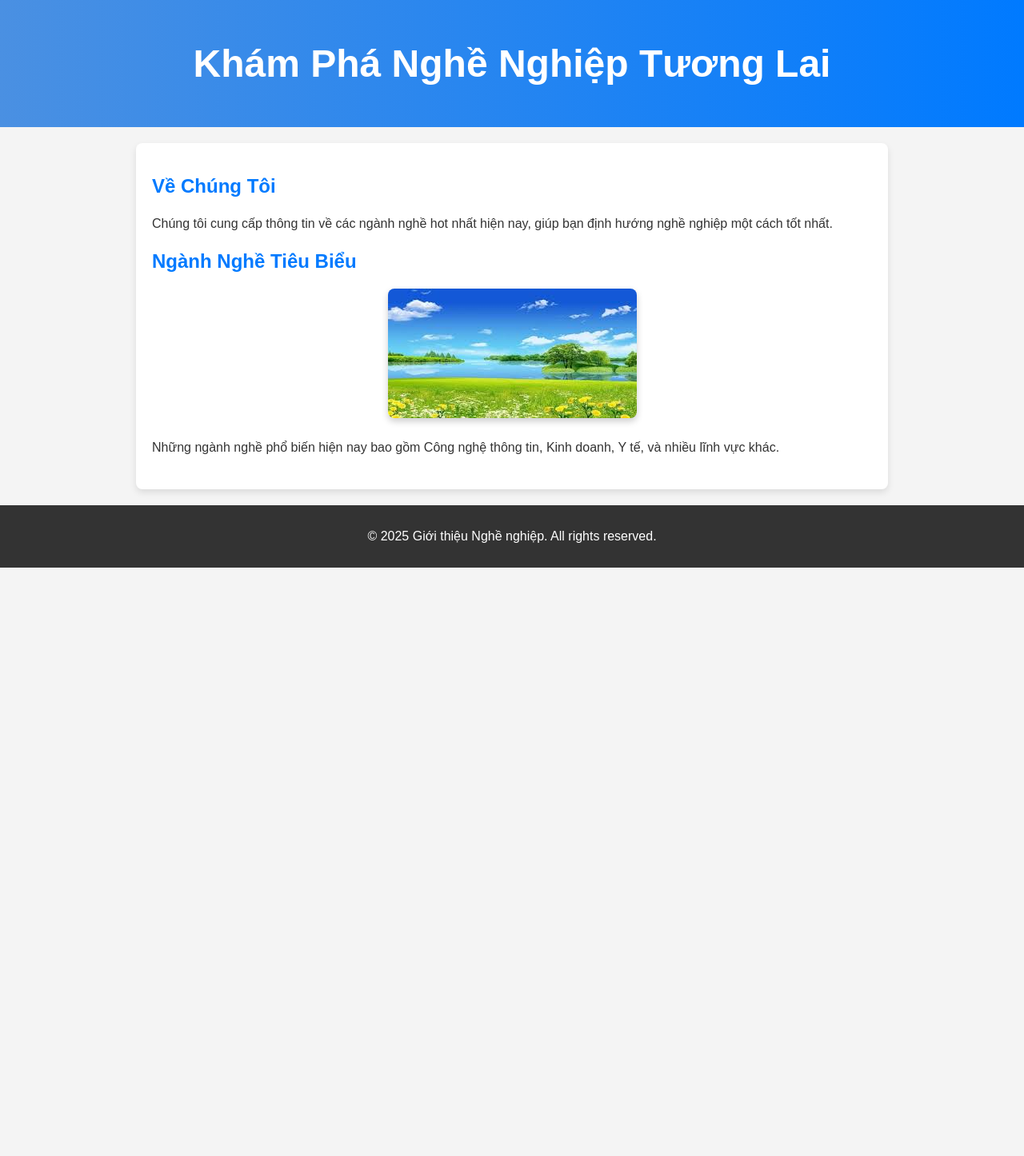
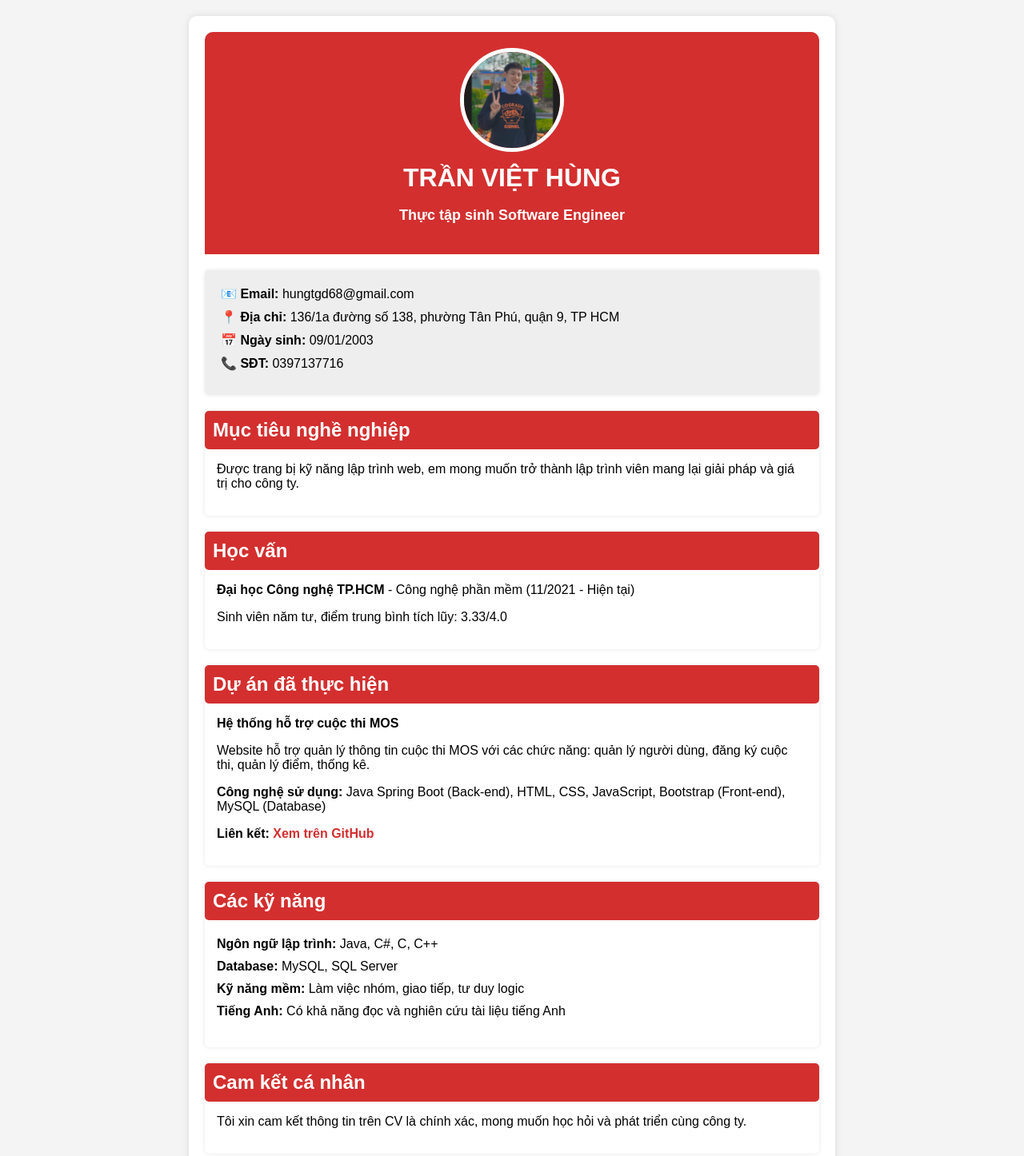
Before and after one commit to VietHung0901/KiemTraGit, a plain HTML site: page index.html in a window 1280 px wide. Shown: the whole page at 80% size. Before the commit the page ends 800 px from the top, so only its background shows below. Drawn offline with Linux system fonts and the light colour scheme.

Commit message:
Tran Viet Hung index style 2

```diff
--- a/index.html
+++ b/index.html
@@ -3,28 +3,57 @@
 <head>
     <meta charset="UTF-8">
     <meta name="viewport" content="width=device-width, initial-scale=1.0">
-    <title>Giới thiệu Nghề nghiệp</title>
+    <title>CV - Trần Việt Hùng</title>
     <link rel="stylesheet" href="style.css">
 </head>
 <body>
-    <header>
-        <h1>Khám Phá Nghề Nghiệp Tương Lai</h1>
-    </header>
-    <main>
-        <section>
-            <h2>Về Chúng Tôi</h2>
-            <p>Chúng tôi cung cấp thông tin về các ngành nghề hot nhất hiện nay, giúp bạn định hướng nghề nghiệp một cách tốt nhất.</p>
+    <div class="container">
+        <header>
+            <img src="images/avatar.png" alt="Trần Việt Hùng" class="avatar">
+            <h1>TRẦN VIỆT HÙNG</h1>
+            <p class="subtitle">Thực tập sinh Software Engineer</p>
+        </header>
+
+        <section class="info">
+            <div class="info-item"><strong>📧 Email:</strong> hungtgd68@gmail.com</div>
+            <div class="info-item"><strong>📍 Địa chỉ:</strong> 136/1a đường số 138, phường Tân Phú, quận 9, TP HCM</div>
+            <div class="info-item"><strong>📅 Ngày sinh:</strong> 09/01/2003</div>
+            <div class="info-item"><strong>📞 SĐT:</strong> 0397137716</div>
         </section>
-        <section>
-            <h2>Ngành Nghề Tiêu Biểu</h2>
-            <div class="image-container">
-                <img src="images/anh2.jpeg" alt="Nghề nghiệp">
-            </div>
-            <p>Những ngành nghề phổ biến hiện nay bao gồm Công nghệ thông tin, Kinh doanh, Y tế, và nhiều lĩnh vực khác.</p>
+
+        <section class="objective">
+            <h2>Mục tiêu nghề nghiệp</h2>
+            <p>Được trang bị kỹ năng lập trình web, em mong muốn trở thành lập trình viên mang lại giải pháp và giá trị cho công ty.</p>
         </section>
-    </main>
-    <footer>
-        <p>&copy; 2025 Giới thiệu Nghề nghiệp. All rights reserved.</p>
-    </footer>
+
+        <section class="education">
+            <h2>Học vấn</h2>
+            <p><strong>Đại học Công nghệ TP.HCM</strong> - Công nghệ phần mềm (11/2021 - Hiện tại)</p>
+            <p>Sinh viên năm tư, điểm trung bình tích lũy: 3.33/4.0</p>
+        </section>
+
+        <section class="projects">
+            <h2>Dự án đã thực hiện</h2>
+            <p><strong>Hệ thống hỗ trợ cuộc thi MOS</strong></p>
+            <p>Website hỗ trợ quản lý thông tin cuộc thi MOS với các chức năng: quản lý người dùng, đăng ký cuộc thi, quản lý điểm, thống kê.</p>
+            <p><strong>Công nghệ sử dụng:</strong> Java Spring Boot (Back-end), HTML, CSS, JavaScript, Bootstrap (Front-end), MySQL (Database)</p>
+            <p><strong>Liên kết:</strong> <a href="https://github.com/VietHung0901/DACN_HeThongMOS/tree/VietHung" target="_blank">Xem trên GitHub</a></p>
+        </section>
+
+        <section class="skills">
+            <h2>Các kỹ năng</h2>
+            <ul>
+                <li><strong>Ngôn ngữ lập trình:</strong> Java, C#, C, C++</li>
+                <li><strong>Database:</strong> MySQL, SQL Server</li>
+                <li><strong>Kỹ năng mềm:</strong> Làm việc nhóm, giao tiếp, tư duy logic</li>
+                <li><strong>Tiếng Anh:</strong> Có khả năng đọc và nghiên cứu tài liệu tiếng Anh</li>
+            </ul>
+        </section>
+
+        <section class="commitment">
+            <h2>Cam kết cá nhân</h2>
+            <p>Tôi xin cam kết thông tin trên CV là chính xác, mong muốn học hỏi và phát triển cùng công ty.</p>
+        </section>
+    </div>
 </body>
 </html>
--- a/style.css
+++ b/style.css
@@ -1,56 +1,86 @@
 body {
-    font-family: 'Poppins', sans-serif;
+    font-family: Arial, sans-serif;
+    background-color: #f4f4f4;
     margin: 0;
     padding: 0;
-    background-color: #f4f4f4;
-    color: #333;
+}
+
+.container {
+    width: 60%;
+    margin: 20px auto;
+    background: white;
+    padding: 20px;
+    border-radius: 10px;
+    box-shadow: 0px 0px 10px rgba(0, 0, 0, 0.1);
 }
 
 header {
-    background: linear-gradient(to right, #4A90E2, #007AFF);
+    text-align: center;
+    background: #d32f2f;
     color: white;
     padding: 20px;
-    text-align: center;
-    font-size: 24px;
+    border-radius: 10px 10px 0 0;
+}
+
+.avatar {
+    width: 120px;
+    height: 120px;
+    border-radius: 50%;
+    border: 5px solid white;
+}
+
+h1 {
+    margin: 10px 0 5px;
+}
+
+.subtitle {
+    font-size: 18px;
     font-weight: bold;
 }
 
-main {
-    max-width: 900px;
-    margin: 20px auto;
+.info {
     padding: 20px;
-    background: white;
-    box-shadow: 0 4px 8px rgba(0, 0, 0, 0.1);
-    border-radius: 8px;
+    background: #eee;
+    border-radius: 5px;
+    margin-top: 20px;
+}
+
+.info-item {
+    margin-bottom: 10px;
+    font-size: 16px;
 }
 
 section {
-    margin-bottom: 20px;
+    margin-top: 20px;
+    padding: 15px;
+    background: white;
+    border-radius: 5px;
+    box-shadow: 0px 0px 5px rgba(0, 0, 0, 0.1);
 }
 
 h2 {
-    color: #007AFF;
+    background: #d32f2f;
+    color: white;
+    padding: 10px;
+    border-radius: 5px;
+    margin: -15px -15px 15px;
 }
 
-p {
-    line-height: 1.6;
+ul {
+    list-style: none;
+    padding: 0;
 }
 
-.image-container {
-    text-align: center;
-    margin: 20px 0;
+li {
+    padding: 5px 0;
 }
 
-.image-container img {
-    max-width: 100%;
-    border-radius: 8px;
-    box-shadow: 0 4px 8px rgba(0, 0, 0, 0.2);
+a {
+    color: #d32f2f;
+    text-decoration: none;
+    font-weight: bold;
 }
 
-footer {
-    background-color: #333;
-    color: white;
-    text-align: center;
-    padding: 10px 0;
-    margin-top: 20px;
+a:hover {
+    text-decoration: underline;
 }
```
Also changed, not shown: images/avatar.png (added), 1 other file.
